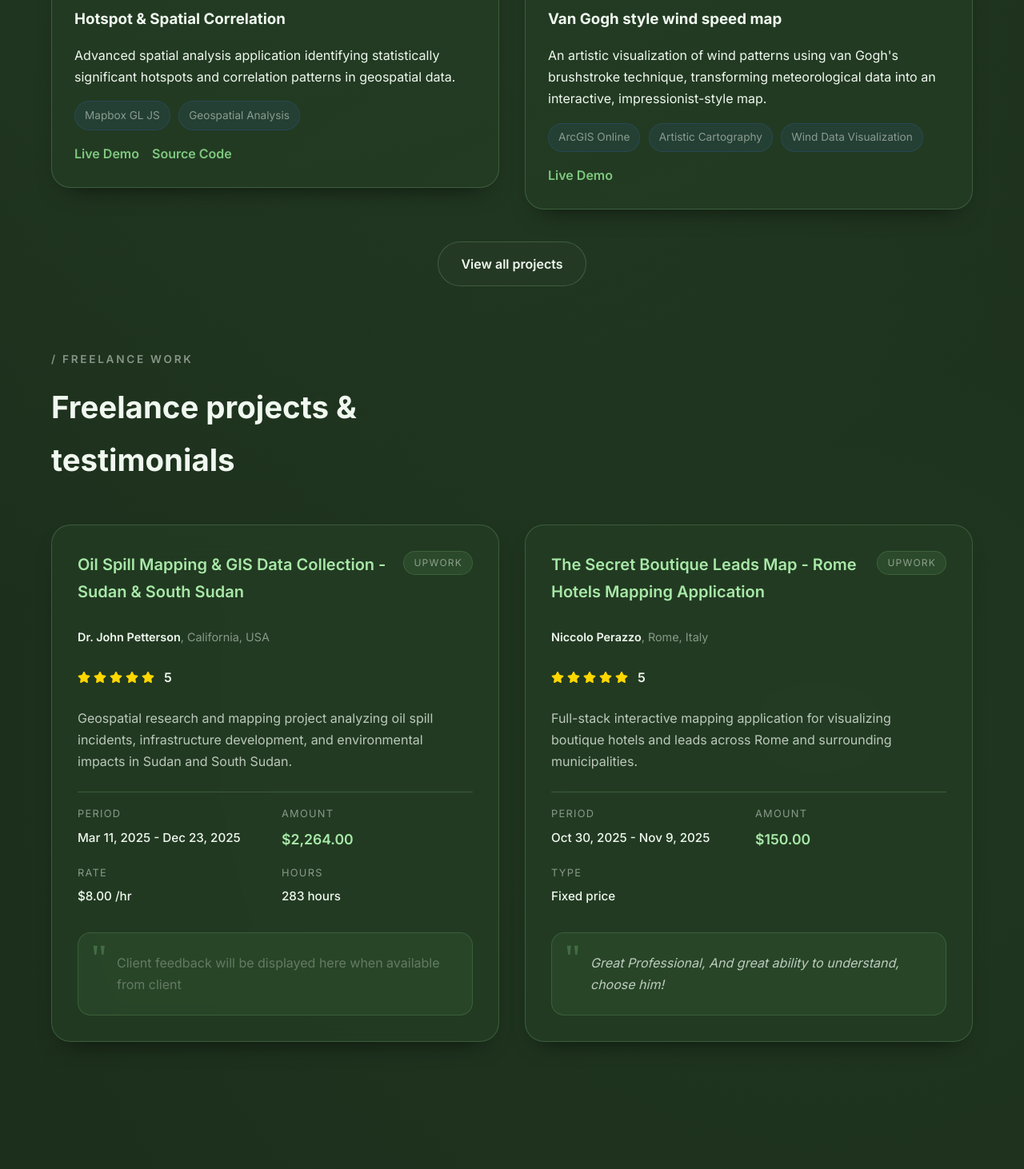
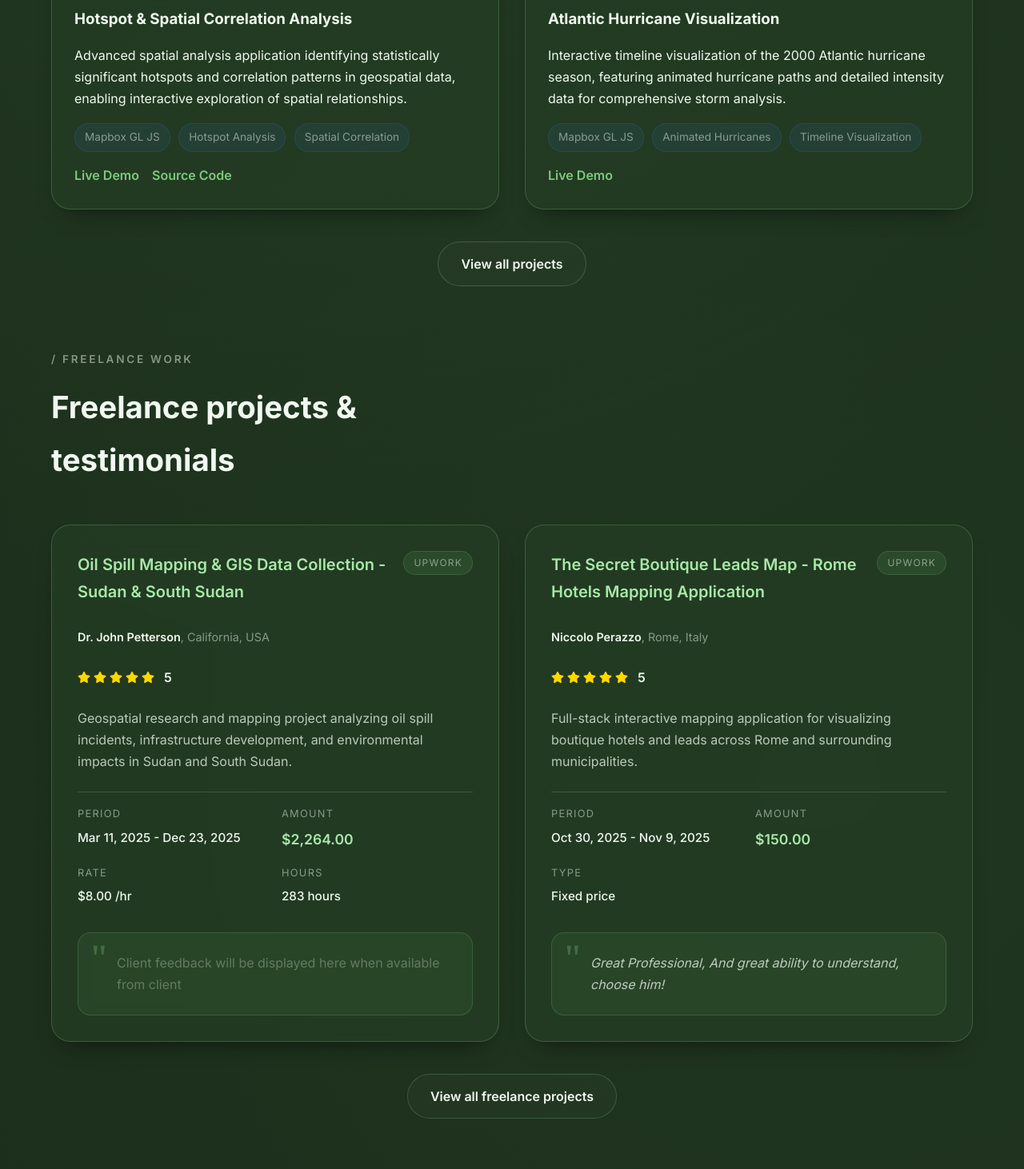
Before and after one commit to Waliz521/portfolio, a React (Vite) app: page / in a window 1280 px wide. Shown: the part 2180-3642 px from the top of the page at 80% size. Built offline with nearby package versions, Linux system fonts and the light colour scheme.

Commit message:
Update homepage: reorder projects, improve titles, add view all button for testimonials, and increase project card width

```diff
--- a/src/components/Testimonials.jsx
+++ b/src/components/Testimonials.jsx
@@ -159,6 +159,14 @@ export function Testimonials({
             </Link>
           ))}
         </div>
+
+        {showViewAll && (
+          <div className="testimonials__cta">
+            <Link className="btn btn--ghost" to="/projects">
+              {category === "client-work" ? "View all client work" : "View all freelance projects"}
+            </Link>
+          </div>
+        )}
       </div>
     </section>
   );
--- a/src/data/projects.js
+++ b/src/data/projects.js
@@ -1,11 +1,11 @@
 export const projects = [
   {
     id: "hotspot-spatial-correlation",
-    title: "Hotspot & Spatial Correlation",
+    title: "Hotspot & Spatial Correlation Analysis",
     description:
-      "Advanced spatial analysis application identifying statistically significant hotspots and correlation patterns in geospatial data.",
+      "Advanced spatial analysis application identifying statistically significant hotspots and correlation patterns in geospatial data, enabling interactive exploration of spatial relationships.",
     image: "/images/Spatial_Correlation.png",
-    tags: ["Mapbox GL JS", "Geospatial Analysis"],
+    tags: ["Mapbox GL JS", "Hotspot Analysis", "Spatial Correlation"],
     category: "pet-projects",
     links: [
       {
@@ -31,10 +31,37 @@ export const projects = [
     results: "Successfully created a powerful spatial analysis tool that enables users to identify hotspots and correlation patterns in their geospatial data. The application provides valuable insights for researchers, analysts, and decision-makers working with geographic datasets.",
   },
   {
+    id: "atlantic-hurricane-visualization",
+    title: "Atlantic Hurricane Visualization",
+    description:
+      "Interactive timeline visualization of the 2000 Atlantic hurricane season, featuring animated hurricane paths and detailed intensity data for comprehensive storm analysis.",
+    image: "/images/Atlantic_Hurricanes.png",
+    tags: ["Mapbox GL JS", "Animated Hurricanes", "Timeline Visualization"],
+    category: "pet-projects",
+    links: [
+      {
+        label: "Live Demo",
+        url: "https://atlantic-hurricane-2000.netlify.app/",
+      },
+    ],
+    detailedDescription: "Built an interactive timeline visualization application for the 2000 Atlantic hurricane season, featuring animated hurricane paths and intensity data. The application allows users to explore each hurricane's track, intensity changes over time, and key meteorological data. Users can play through the entire season chronologically or jump to specific hurricanes, with detailed information displayed for each storm including maximum wind speeds, pressure, and affected regions.",
+    technologies: [
+      "Mapbox GL JS",
+      "JavaScript",
+      "Hurricane Track Data",
+      "Animation & Timeline Controls",
+      "Geospatial Data Visualization",
+      "Meteorological Data Processing"
+    ],
+    challenges: "Processing historical hurricane track data, creating smooth animations for hurricane paths, synchronizing timeline controls with map updates, and effectively visualizing intensity changes over time.",
+    solutions: "Integrated historical hurricane data from meteorological sources and processed it for web visualization. Implemented timeline controls with play/pause functionality to animate hurricane tracks chronologically. Created visual representations of hurricane intensity using color coding and size variations. Added interactive features allowing users to explore individual hurricanes in detail.",
+    results: "Delivered an engaging and educational visualization tool that helps users understand the 2000 Atlantic hurricane season. The application successfully combines historical meteorological data with modern web technologies to create an interactive learning experience about hurricane patterns and impacts.",
+  },
+  {
     id: "van-gogh-wind-map",
     title: "Van Gogh style wind speed map",
     description:
-      "An artistic visualization of wind patterns using van Gogh's brushstroke technique, transforming meteorological data into an interactive, impressionist-style map.",
+      "An artistic visualization of wind patterns using van Gogh's brushstroke technique, transforming meteorological data into an interactive, impressionist-style map for data exploration.",
     image: "/images/Van_gogh.png",
     tags: ["ArcGIS Online", "Artistic Cartography", "Wind Data Visualization"],
     category: "pet-projects",
@@ -57,33 +84,6 @@ export const projects = [
     solutions: "Utilized ArcGIS Online's advanced styling capabilities to create custom visualizations that mimic van Gogh's brushstroke technique. Processed meteorological wind data and applied artistic transformations that preserve the underlying data patterns while creating visually stunning representations. Created an interactive interface that allows users to explore wind patterns while appreciating the artistic visualization.",
     results: "Created a unique fusion of art and science that demonstrates how geospatial data can be visualized in creative and engaging ways. The project showcases the potential for artistic cartography in making scientific data more accessible and visually appealing to broader audiences.",
   },
-  {
-    id: "atlantic-hurricane-visualization",
-    title: "Atlantic Hurricane Visualization",
-    description:
-      "Interactive timeline of 2000 hurricane season with path and intensity data visualization.",
-    image: "/images/Atlantic_Hurricanes.png",
-    tags: ["Mapbox GL JS", "Animated Hurricanes"],
-    category: "pet-projects",
-    links: [
-      {
-        label: "Live Demo",
-        url: "https://atlantic-hurricane-2000.netlify.app/",
-      },
-    ],
-    detailedDescription: "Built an interactive timeline visualization application for the 2000 Atlantic hurricane season, featuring animated hurricane paths and intensity data. The application allows users to explore each hurricane's track, intensity changes over time, and key meteorological data. Users can play through the entire season chronologically or jump to specific hurricanes, with detailed information displayed for each storm including maximum wind speeds, pressure, and affected regions.",
-    technologies: [
-      "Mapbox GL JS",
-      "JavaScript",
-      "Hurricane Track Data",
-      "Animation & Timeline Controls",
-      "Geospatial Data Visualization",
-      "Meteorological Data Processing"
-    ],
-    challenges: "Processing historical hurricane track data, creating smooth animations for hurricane paths, synchronizing timeline controls with map updates, and effectively visualizing intensity changes over time.",
-    solutions: "Integrated historical hurricane data from meteorological sources and processed it for web visualization. Implemented timeline controls with play/pause functionality to animate hurricane tracks chronologically. Created visual representations of hurricane intensity using color coding and size variations. Added interactive features allowing users to explore individual hurricanes in detail.",
-    results: "Delivered an engaging and educational visualization tool that helps users understand the 2000 Atlantic hurricane season. The application successfully combines historical meteorological data with modern web technologies to create an interactive learning experience about hurricane patterns and impacts.",
-  },
 ];
 
 // Helper function to get a project by ID
--- a/src/pages/HomePage.jsx
+++ b/src/pages/HomePage.jsx
@@ -13,7 +13,7 @@ export function HomePage() {
         limit={2}
         showViewAll
         eyebrow="/ Highlights"
-        heading="Recent geospatial explorations"
+        heading="Featured geospatial projects"
       />
       <Testimonials
         eyebrow="/ Freelance Work"
@@ -21,6 +21,7 @@ export function HomePage() {
         category="freelance"
         limit={2}
         excludeIds={["uk-heatmap-creation"]}
+        showViewAll={true}
       />
       <CallToAction />
     </>
--- a/src/styles/components.css
+++ b/src/styles/components.css
@@ -261,6 +261,12 @@
   .testimonials__grid {
     grid-template-columns: repeat(2, 1fr);
   }
+}
+
+.testimonials__cta {
+  margin-top: 2.5rem;
+  display: flex;
+  justify-content: center;
 }
 
 .testimonial-card {
--- a/src/styles/projects.css
+++ b/src/styles/projects.css
@@ -92,7 +92,7 @@
 
 .projects__grid {
   display: grid;
-  grid-template-columns: repeat(auto-fit, minmax(280px, 1fr));
+  grid-template-columns: repeat(auto-fit, minmax(360px, 1fr));
   gap: 2rem;
 }
 
```
